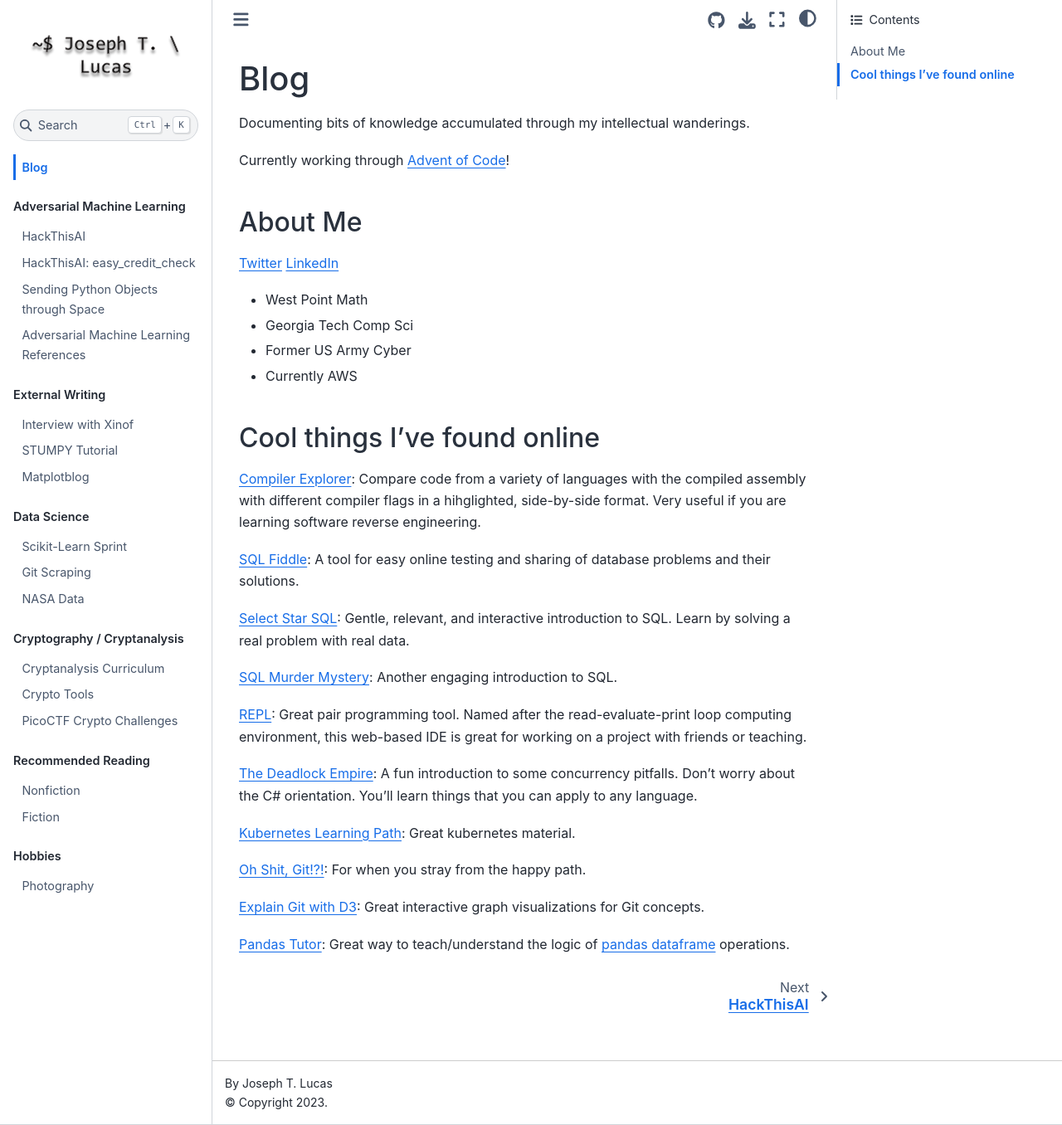
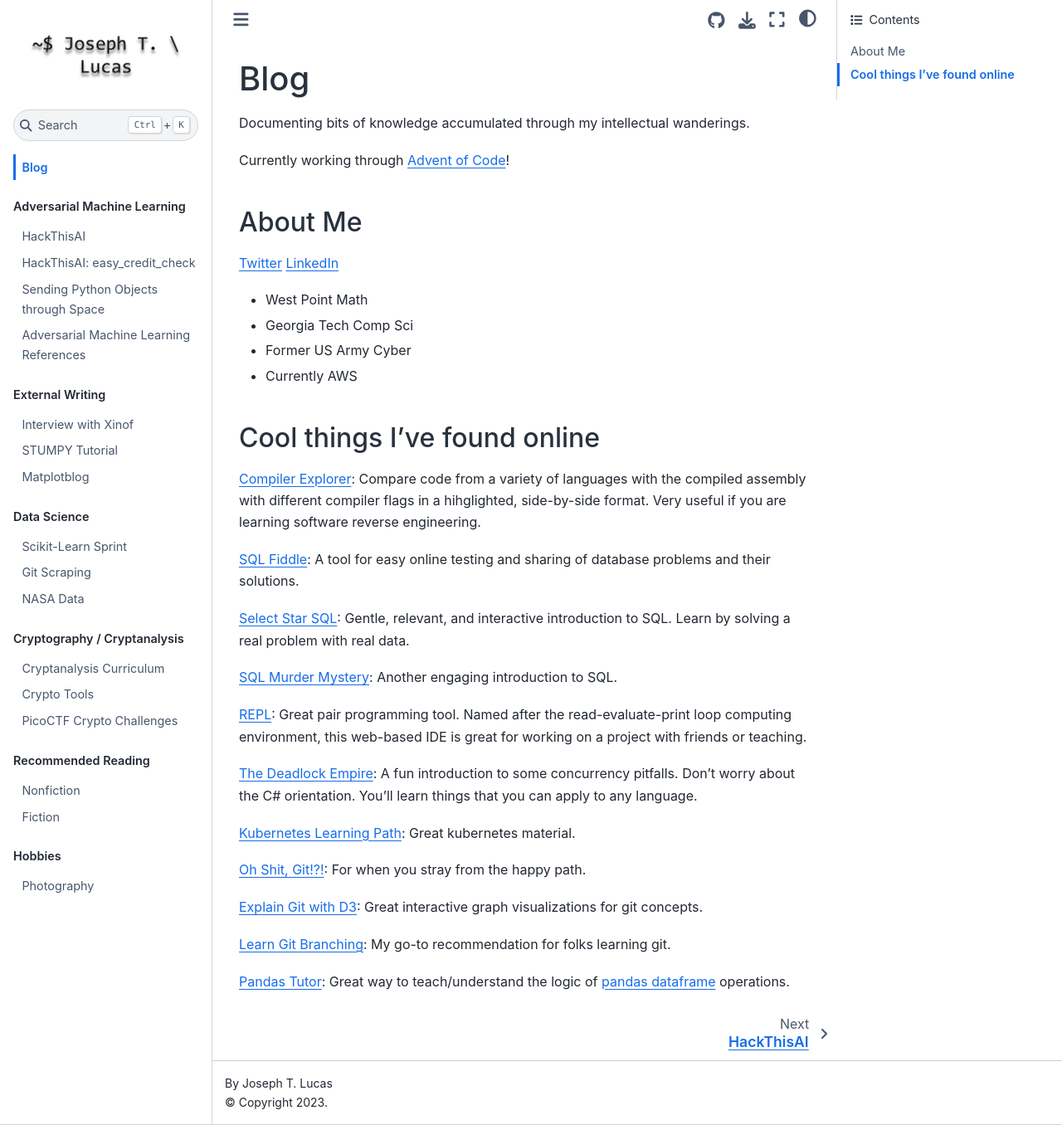
Before and after one commit to JosephTLucas/blog, a Jupyter Book: the page built from intro.md, in a window 1280 px wide and 1356 px high. Shown: the whole window at 83% size. Built offline with Jupyter Book 1.0.4 settings and Sphinx 7.4.7 and the Sphinx Book theme 1.1.4, drawn with Linux system fonts in a browser that asks for light colours.

Commit message:
Update intro.md

```diff
--- a/intro.md
+++ b/intro.md
@@ -33,6 +33,8 @@
 
 [Oh Shit, Git!?!](https://ohshitgit.com/):  For when you stray from the happy path.
 
-[Explain Git with D3](https://onlywei.github.io/explain-git-with-d3/): Great interactive graph visualizations for Git concepts.
+[Explain Git with D3](https://onlywei.github.io/explain-git-with-d3/): Great interactive graph visualizations for git concepts.
+
+[Learn Git Branching](https://learngitbranching.js.org): My go-to recommendation for folks learning git.
 
 [Pandas Tutor](https://pandastutor.com/vis.html): Great way to teach/understand the logic of [pandas dataframe](https://pandas.pydata.org/docs/reference/api/pandas.DataFrame.html) operations.
```
